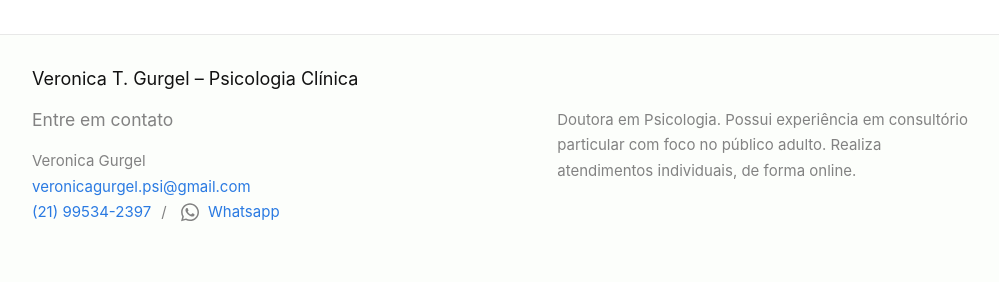
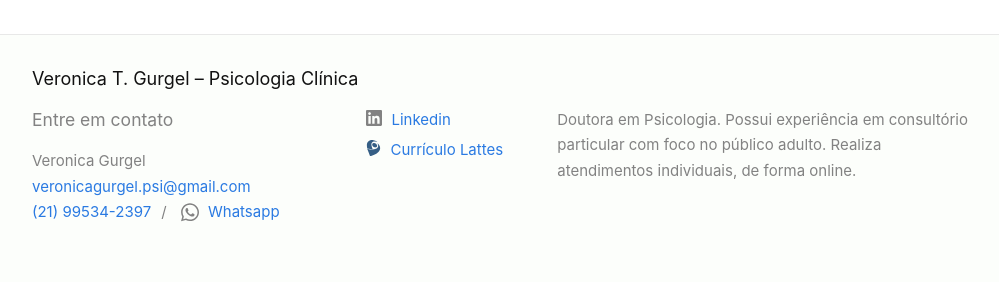
Before and after one commit to PedCoelho/vero-jekyll, a Jekyll site: the page built from index.markdown, in a window 1280 px wide. Shown: the part 2721-3003 px from the top of the page, without its empty margins (138-1137 px from the left). Built offline with Jekyll 4.4.1, drawn with Linux system fonts in a browser that asks for light colours.

Commit message:
feat(social): add linkedin / lattes

```diff
--- a/_config.yml
+++ b/_config.yml
@@ -31,6 +31,8 @@ description: >- # this means to ignore newlines until "baseurl:"
 lang: pt-BR
 google_analytics: G-45G3NLGY3E
 
+linkedin_username: veronica-gurgel-82a99a110
+lattes_username: 9545542889673896
 # Build settings
 theme: minima
 plugins:
--- a/_includes/social.liquid
+++ b/_includes/social.liquid
@@ -55,7 +55,15 @@
         <svg class="svg-icon">
           <use xlink:href="{{ '/assets/minima-social-icons.svg#linkedin' | relative_url }}"></use>
         </svg>
-        <span class="username">{{ site.linkedin_username | escape }}</span>
+        <span class="username">Linkedin</span>
+      </a>
+    </li>
+  {%- endif -%}
+  {%- if site.lattes_username -%}
+    <li>
+      <a href="http://lattes.cnpq.br/{{ site.lattes_username | escape }}">
+        <img src="{{'/assets/icon_lattes.svg' | relative_url}}">
+        <span class="username">Currículo Lattes</span>
       </a>
     </li>
   {%- endif -%}
--- a/_sass/minima/_layout.scss
+++ b/_sass/minima/_layout.scss
@@ -118,6 +118,10 @@
 .social-media-list {
   list-style: none;
   margin-left: 0;
+  img{
+    @extend .svg-icon;
+    width: 15px;
+  }
 }
 
 .footer-col-wrapper {
```
Also changed, not shown: assets/icon_lattes.svg (added).
